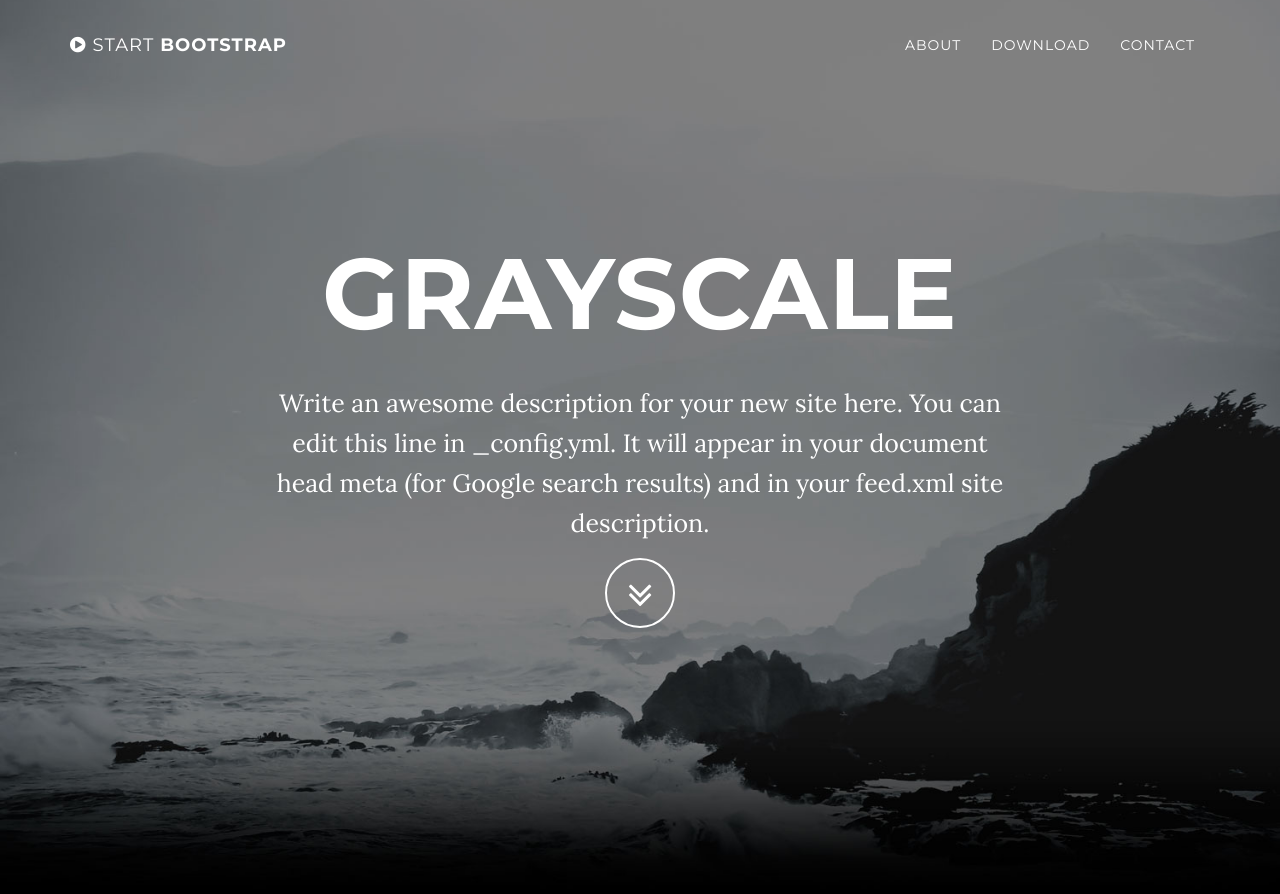
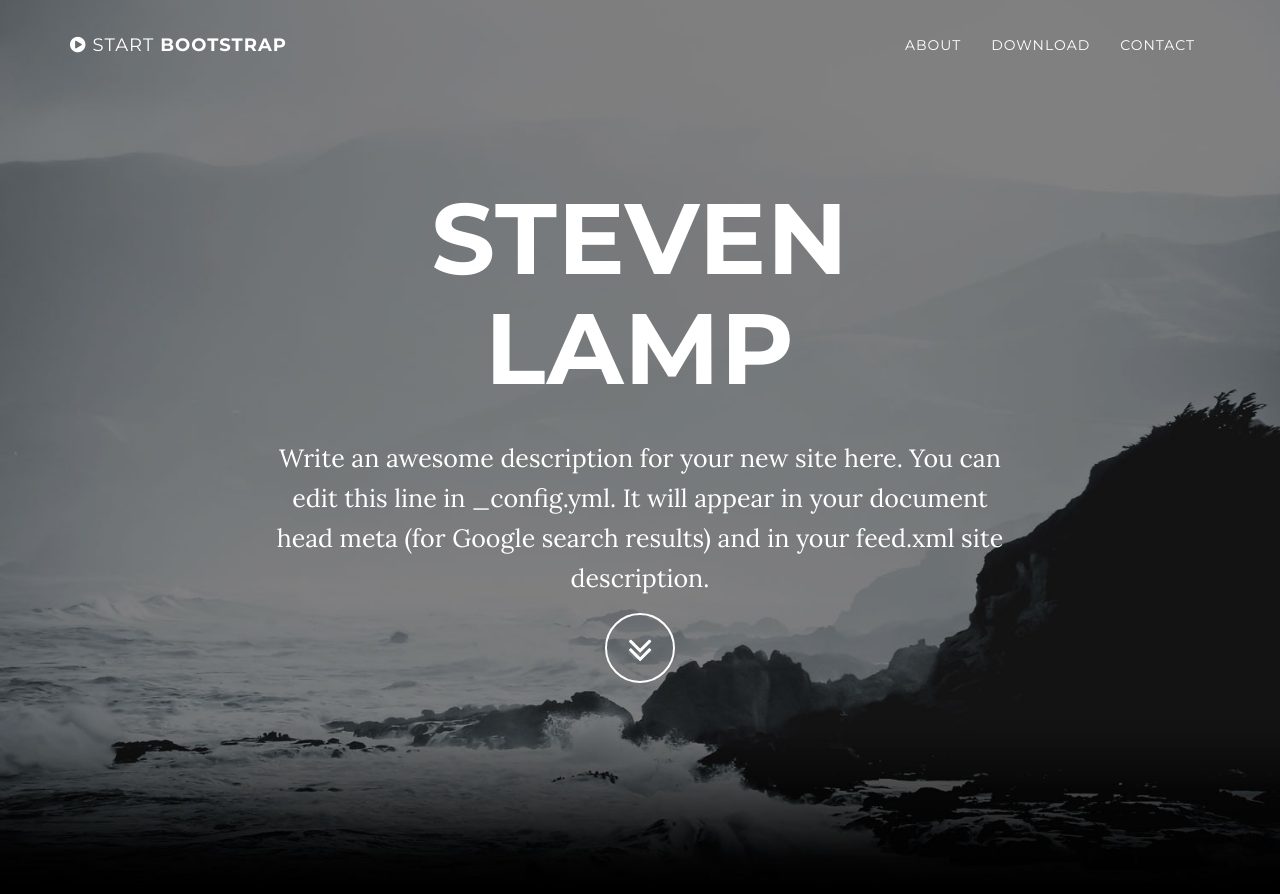
Before and after one commit to LampSteven17/LampSteven17.github.io, a Jekyll site: the page built from index.html, in a window 1280 px wide and 900 px high. Shown: the top 894 px of the window. Built offline with Jekyll 4.4.1, drawn with Linux system fonts in a browser that asks for light colours.

Commit message:
Update _config.yml

```diff
--- a/_config.yml
+++ b/_config.yml
@@ -1,5 +1,5 @@
 # Site settings
-title: Grayscale
+title: Steven Lamp
 email: your-email@domain.com
 url: https://example.github.io
 description: "Write an awesome description for your new site here. You can edit this line in _config.yml. It will appear in your document head meta (for Google search results) and in your feed.xml site description."
```
